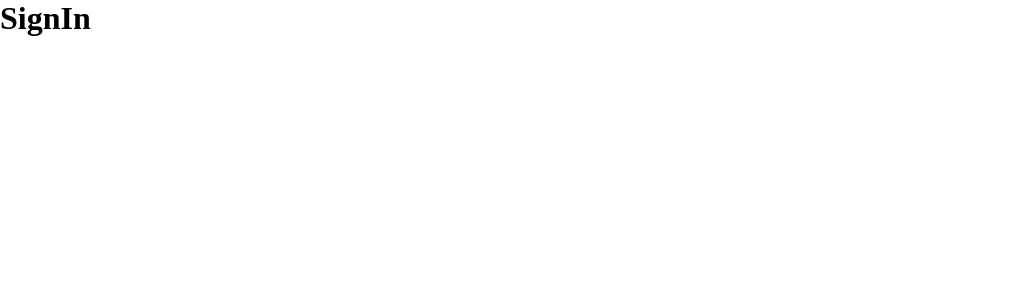
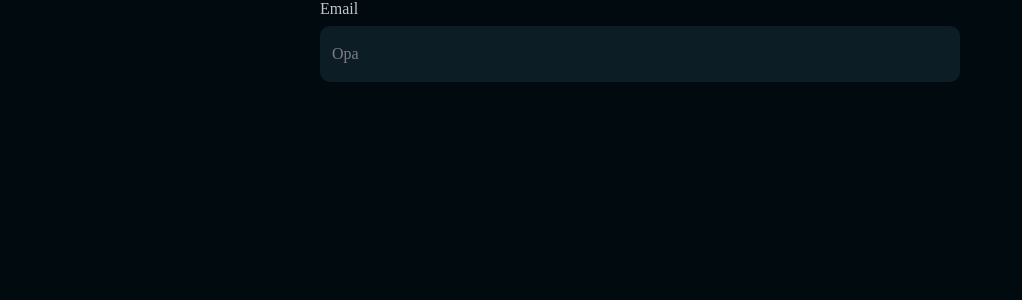
Before and after one commit to AdrielKlem/food-explorer-frontend, a React (Vite) app: page / in a window 1280 px wide. Shown: the top 300 px of the page, without its empty margins (0-1022 px from the left). Built offline with nearby package versions, Linux system fonts and the light colour scheme.

Commit message:
add componentes input update globals styles

```diff
--- /dev/null
+++ b/src/components/Input/index.jsx
@@ -0,0 +1,14 @@
+import { Container } from "./styles"
+
+export function Input({icon: Icon, name, ...rest}) {
+    return (
+        <Container>
+            <label htmlFor={name}>{name}</label>
+            {Icon && <Icon size={20} />}
+            <input
+                id={name}
+                {...rest}
+            />
+        </Container>
+    )
+}
--- /dev/null
+++ b/src/components/Input/styles.js
@@ -0,0 +1,33 @@
+import styled from "styled-components";
+
+export const Container = styled.div`
+    display: flex;
+    flex-direction: column;
+    gap: .8rem;
+
+    color: ${({ theme }) => theme.COLORS.LIGHT_400};
+
+    width: 50%;
+
+    margin: auto;
+
+    > input {
+        background-color: ${({ theme }) => theme.COLORS.DARK_900};
+        color: ${({ theme }) => theme.COLORS.LIGHT_100};
+
+        width: 100%;
+        height: 56px;
+        padding: 12px;
+
+        border: 0;
+        border-radius: 1rem;
+
+        &::placeholder {
+            color: ${({ theme }) => theme.COLORS.LIGHT_500};
+        }
+    }
+
+    > svg {
+        margin-left: 16px;
+    }
+`
--- a/src/routes/index.jsx
+++ b/src/routes/index.jsx
@@ -1,11 +1,14 @@
 import { BrowserRouter } from "react-router-dom"
 
-import { SignIn } from '../pages/SignIn'
+import { Input } from '../components/Input'
 
 export function Routes() {
     return(
         <BrowserRouter>
-            <SignIn />
+            <Input
+                name={"Email"}
+                placeholder={"Opa"}
+            />
         </BrowserRouter>
     )
 }
--- a/src/styles/global.js
+++ b/src/styles/global.js
@@ -12,8 +12,8 @@ export default createGlobalStyle`
     }
 
     body {
-        background-color: ${({ theme }) => theme.COLORS.BACKGROUND_800};
-        color: ${({ theme }) => theme.COLORS.WHITE};
+        background-color: ${({ theme }) => theme.COLORS.DARK_400};
+        color: ${({ theme }) => theme.COLORS.LIGHT_400};
 
         --webkit-font-smoothing: antialiased;
     }
```
